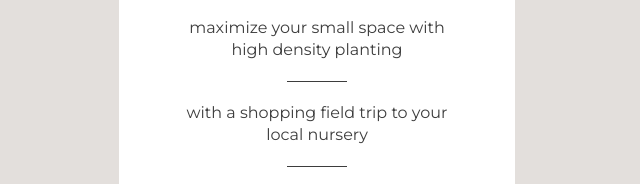
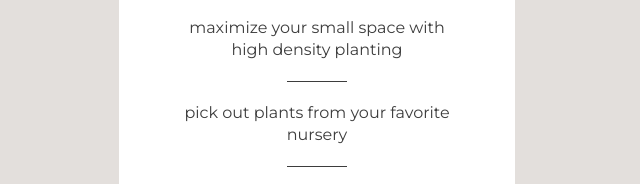
Before and after one commit to ogdendavis/denver-kitchen-gardens, a Gatsby site: page /services/garden-coaching in a window 1280 px wide. Shown: the part 1167-1351 px from the top of the page, 573-1213 px from the left. Built offline with nearby package versions, Linux system fonts and the light colour scheme; Gatsby itself is replaced by a stand-in of ours.

Commit message:
Update Service “garden-coaching”

```diff
--- a/src/cms/service_pages/garden-coaching.md
+++ b/src/cms/service_pages/garden-coaching.md
@@ -31,7 +31,7 @@ process_points:
   - point_text: know how to protect your garden in Colorado's wild weather
   - point_text: understand how and when to harvest your produce
   - point_text: maximize your small space with high density planting
-  - point_text: with a shopping field trip to your local nursery
+  - point_text: pick out plants from your favorite nursery
   - point_text: have information on how to utilize an automated watering system
   - point_text: have help picking plants and seeds that are right for your space
   - point_text: The sky's the limit!
```
